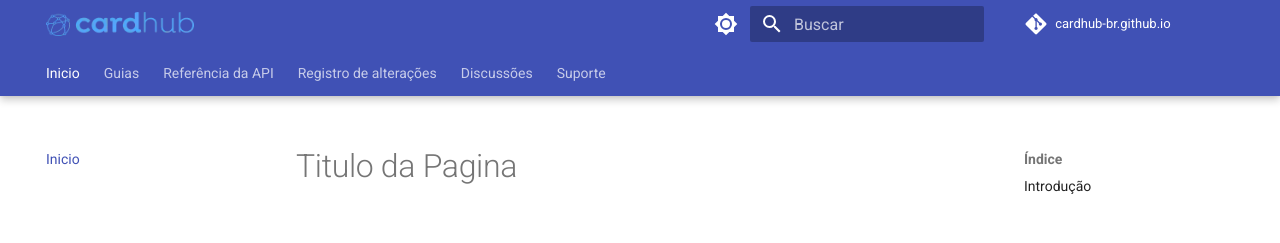
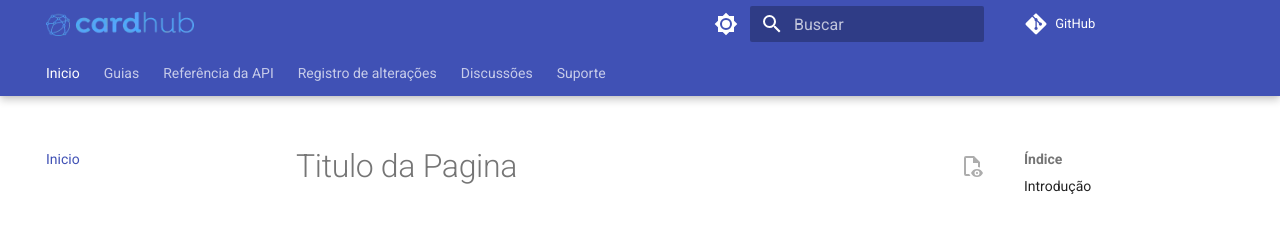
Before and after one commit to cardhub-br/cardhub-br.github.io, an MkDocs documentation site: the page built from docs/index.md, in a window 1280 px wide. Shown: the top 243 px of the page. Built offline with MkDocs 1.6.1 and Material for MkDocs 9.7.7, drawn with Linux system fonts in a browser that asks for light colours; nearby versions of some CDN libraries; comment, search, counter and statistics services are not loaded.

Commit message:
Update mkdocs.yml

```diff
--- a/mkdocs.yml
+++ b/mkdocs.yml
@@ -6,10 +6,10 @@
   Explore todo o potencial do portal CardHub to Developers!
 
 # Repository
-repo_name: cardhub-br.github.io
+#repo_name: cardhub-br.github.io
 repo_url: https://github.com/cardhub-br/cardhub-br.github.io/
 edit_uri: edit/main/docs
-edit_uri_template: 'blob/main/docs/{path}'
+#edit_uri_template: 'blob/main/docs/{path}'
 
 # Copyright
 copyright: © 2023 Company - Todos os direitos reservados
@@ -46,7 +46,7 @@
         features:
                 - announce.dismiss
                 # - content.action.edit
-                # - content.action.view
+                - content.action.view
                 - content.code.annotate
                 - content.code.copy
                 # - content.tabs.link
@@ -125,7 +125,7 @@
         - minify:
                 minify_html: true
         - git-revision-date-localized:
-                # enabled: !ENV [CI, false]
+                enabled: !ENV [CI, false]
                 enable_creation_date: true
                 fallback_to_build_date: false
                 type: timeago
```
